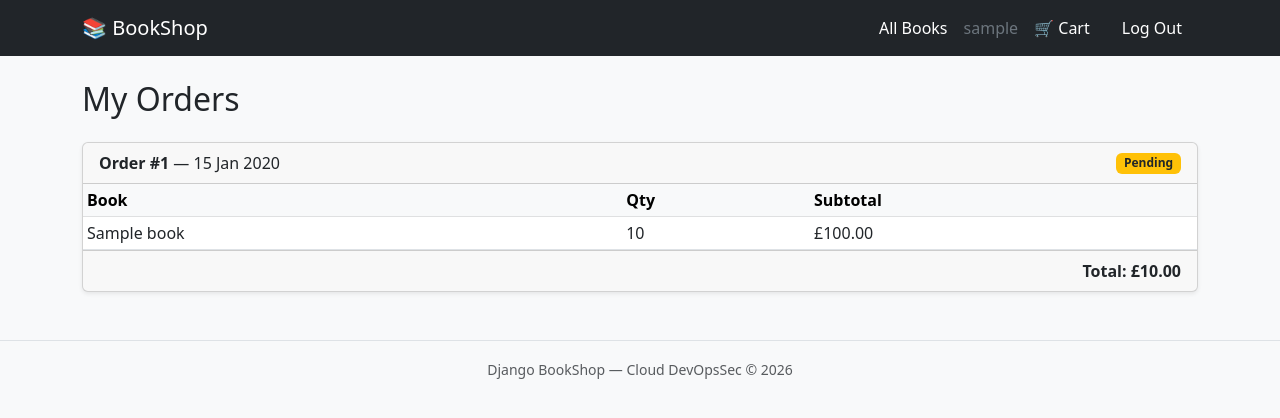
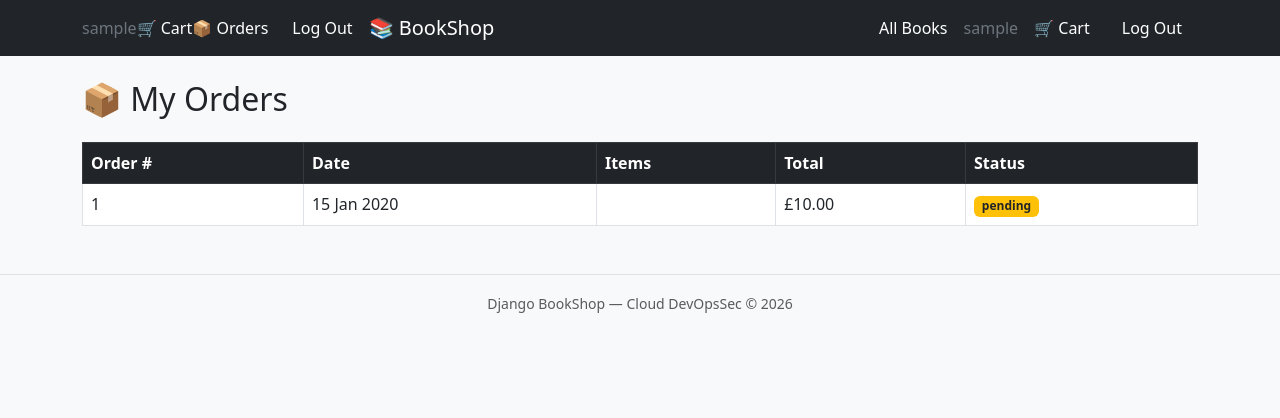
Before and after one commit to gopi122348/bookshop, a Django app: page /orders/ in a window 1280 px wide. Shown: the top 418 px of the page. Run offline with Django 4.2, Linux system fonts and the light colour scheme; a user stored in the database is signed in; tables that the repository leaves empty hold one stand-in row (values such as "Sample post").

Commit message:
Add checkout and order history

```diff
--- a/books/templates/books/base.html
+++ b/books/templates/books/base.html
@@ -30,6 +30,12 @@ body {
 
 <nav class="navbar navbar-expand-lg navbar-dark bg-dark mb-4">
 <div class="container">
+{% if user.is_authenticated %}
+    <span class="nav-link text-secondary">{{ user.username }}</span>
+    <a class="nav-link text-white" href="{% url 'cart' %}">🛒 Cart</a>
+    <a class="nav-link text-white" href="{% url 'order_history' %}">📦 Orders</a>
+    <a class="nav-link btn btn-outline-light text-white ms-2 px-3" href="{% url 'logout' %}">Log Out</a>
+{% endif %}
 
 <a class="navbar-brand" href="{% url 'book_list' %}">
 📚 BookShop
--- a/books/templates/books/order_history.html
+++ b/books/templates/books/order_history.html
@@ -1,59 +1,38 @@
 {% extends 'books/base.html' %}
 {% block title %}My Orders{% endblock %}
 {% block content %}
-<h2 class='mb-4'>My Orders</h2>
+<h2 class="mb-4">📦 My Orders</h2>
+
 {% if orders %}
-{% for order in orders %}
-<div class='card mb-3 shadow-sm'>
- <div class='card-header d-flex
-             justify-content-between
-             align-items-center'>
-  <span>
-   <strong>Order #{{ order.pk }}</strong>
-   &mdash; {{ order.created_at|date:'d M Y' }}
-  </span>
-  <span class='badge
-   {% if order.status == "confirmed" %}
-    bg-success
-   {% elif order.status == "cancelled" %}
-    bg-danger
-   {% else %}
-    bg-warning text-dark
-   {% endif %}'>
-   {{ order.get_status_display }}
-  </span>
- </div>
- <div class='card-body p-0'>
-  <table class='table table-sm mb-0'>
-   <thead class='table-light'>
+<table class="table table-bordered">
+    <thead class="table-dark">
         <tr>
-     <th>Book</th>
-     <th>Qty</th>
-     <th>Subtotal</th>
+            <th>Order #</th>
+            <th>Date</th>
+            <th>Items</th>
+            <th>Total</th>
+            <th>Status</th>
         </tr>
     </thead>
     <tbody>
-   {% for item in order.items.all %}
+        {% for order in orders %}
         <tr>
-     <td>{{ item.book.title }}</td>
-     <td>{{ item.quantity }}</td>
-     <td>&#163;{{ item.subtotal }}</td>
+            <td>{{ order.id }}</td>
+            <td>{{ order.created_at|date:"d M Y" }}</td>
+            <td>
+                {% for item in order.orderitem_set.all %}
+                    {{ item.book.title }} x{{ item.quantity }}<br>
+                {% endfor %}
+            </td>
+            <td>£{{ order.total_price }}</td>
+            <td><span class="badge bg-warning text-dark">{{ order.status }}</span></td>
         </tr>
         {% endfor %}
     </tbody>
 </table>
- </div>
- <div class='card-footer text-end fw-bold'>
-  Total: &#163;{{ order.total_price }}
- </div>
-</div>
-{% endfor %}
 {% else %}
-<div class='alert alert-info'>
- You have not placed any orders yet.
- <a href='{% url "book_list" %}'>
-  Start shopping
- </a>
+<div class="alert alert-info">
+    You have no orders yet. <a href="{% url 'book_list' %}">Browse books</a>
 </div>
 {% endif %}
 {% endblock %}
--- a/books/urls.py
+++ b/books/urls.py
@@ -1,5 +1,6 @@
 from django.urls import path
 from . import views
+
 
 
 urlpatterns = [
@@ -19,4 +20,6 @@ urlpatterns = [
     # Order URLs
     path('book/<int:pk>/order/', views.book_order, name='book_order'),
     path('orders/', views.order_history, name='order_history'),
+    path('checkout/', views.checkout, name='checkout'),
+    path('orders/', views.order_history, name='order_history'),
 ]
--- a/books/views.py
+++ b/books/views.py
@@ -310,3 +310,33 @@ def checkout(request):
     request.session["cart"] = {}
     messages.success(request, "Order placed successfully!")
     return redirect("order_history")
+@login_required
+def checkout(request):
+    cart = request.session.get('cart', {})
+    if not cart:
+        messages.error(request, "Your cart is empty.")
+        return redirect('cart')
+
+    for book_id, qty in cart.items():
+        book = get_object_or_404(Book, pk=int(book_id))
+        if qty > book.stock:
+            messages.error(request, f'Only {book.stock} copies of "{book.title}" available.')
+            return redirect('cart')
+        order = Order.objects.create(
+            user=request.user,
+            customer_name=request.user.username,
+            total_price=book.price * qty,
+            status='pending',
+        )
+        OrderItem.objects.create(
+            order=order,
+            book=book,
+            quantity=qty,
+            price=book.price,
+        )
+        book.stock -= qty
+        book.save()
+
+    request.session['cart'] = {}
+    messages.success(request, "🎉 Order placed successfully!")
+    return redirect('order_history')
```
Lines whose indentation alone changed are shown as unchanged.
